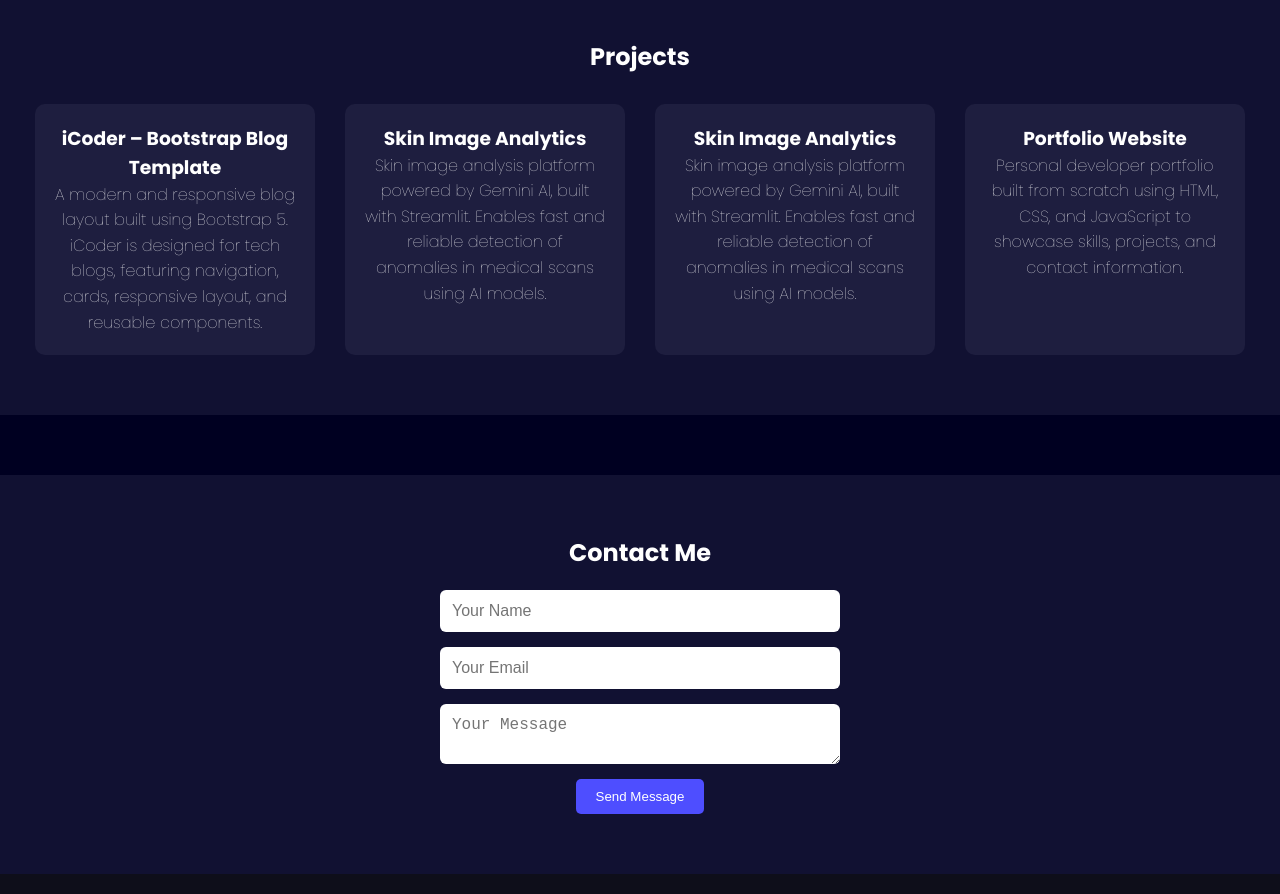
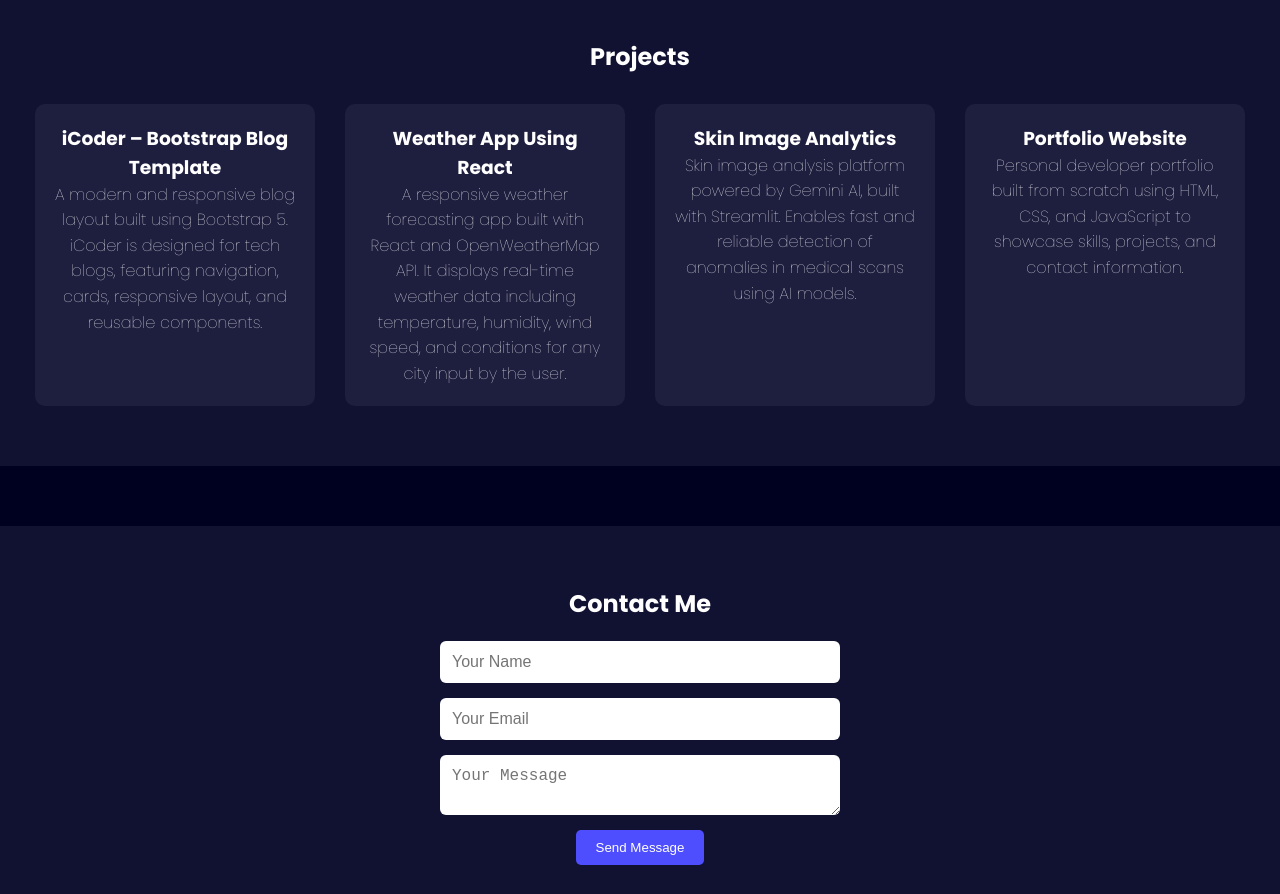
Before and after one commit to Muhammad-Khan-535/Personal_Portfolio, a plain HTML site: page index.html in a window 1280 px wide. Shown: the part 1860-2754 px from the top of the page. Drawn offline with nearby package versions, Linux system fonts and the light colour scheme.

Commit message:
Update index.html

```diff
--- a/index.html
+++ b/index.html
@@ -131,11 +131,9 @@
           </div>
 
           <div class="project-card">
-            <h3>Skin Image Analytics</h3>
+            <h3>Weather App Using React</h3>
             <p>
-              Skin image analysis platform powered by Gemini AI, built with
-              Streamlit. Enables fast and reliable detection of anomalies in
-              medical scans using AI models.
+               A responsive weather forecasting app built with React and OpenWeatherMap API. It displays real-time weather data including temperature, humidity, wind speed, and conditions for any city input by the user.
             </p>
           </div>
           <div class="project-card">
```
